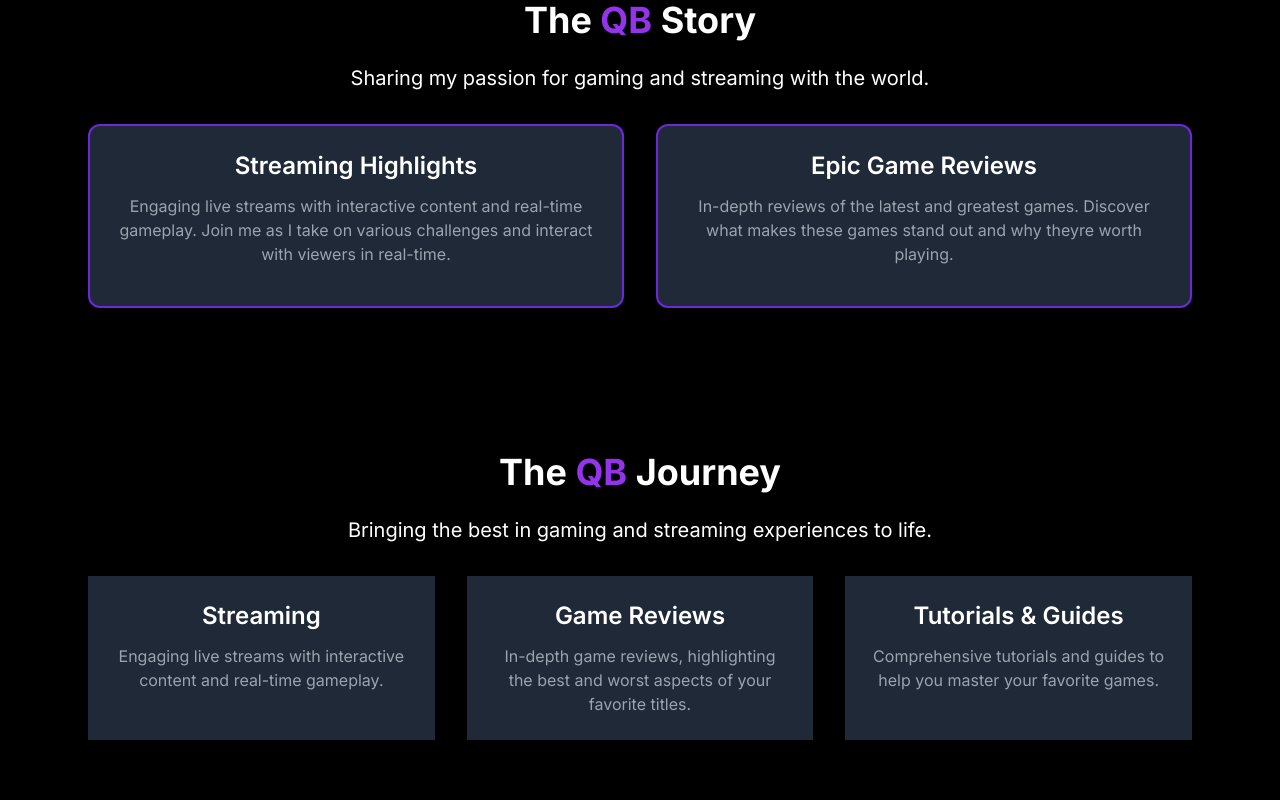
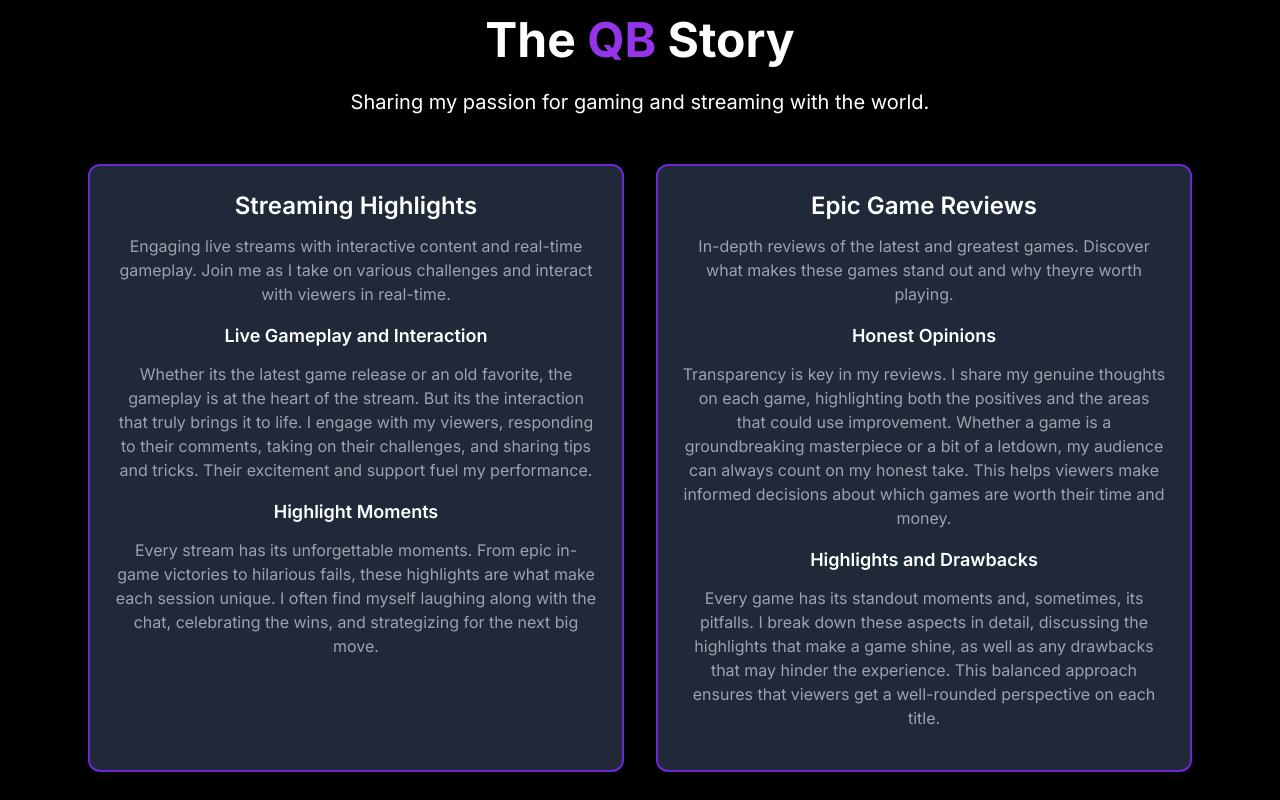
Before and after one commit to JannickPepe/CelestQB, a Next.js app: page /about in a window 1280 px wide. Shown: the part 400-1200 px from the top of the page. Built offline with nearby package versions, Linux system fonts and the light colour scheme.

Commit message:
added more data to about and scroll2 on its navbar and remade showchat component

```diff
--- a/package.json
+++ b/package.json
@@ -18,6 +18,7 @@
     "@dotlottie/react-player": "^1.6.19",
     "@lottiefiles/dotlottie-react": "^0.7.2",
     "@prisma/client": "^5.22.0",
+    "@vercel/analytics": "^1.4.0",
     "axios": "^1.7.7",
     "clsx": "^2.1.1",
     "date-fns": "^4.1.0",
--- a/src/app/about/page.tsx
+++ b/src/app/about/page.tsx
@@ -13,18 +13,18 @@ const About = () => {
             </div>
 
             {/* STORY SECTION */}
-            <section className='text-center'>
+            <section className='text-center py-20' id="mystory">
                 <AboutAniText />
                 <StorySection />
             </section>
 
             {/* JOURNEY SECTION */}
-            <section className='text-center'>
+            <section className='text-center py-20' id="myjourney">
                 <WhatIDo />
             </section>
 
             {/* CONTACT SECTION */}
-            <section className='text-center mb-12'>
+            <section className='text-center py-20' id="contact">
                 <h2 className='text-3xl'>Contact</h2>
                 <div className='md:flex justify-center items-center gap-8 mt-4 px-10 md:px-0 space-y-4 md:space-y-0'>
                     <p className='border-2 border-violet-700 py-2 px-3 rounded-xl'>
--- a/src/app/layout.tsx
+++ b/src/app/layout.tsx
@@ -5,6 +5,8 @@ import { twMerge } from "tailwind-merge";
 import { Footer } from "@/sections/Footer";
 import { Header } from "@/sections/Header";
 import ScrollIcon from "@/components/ShowChatIcon";
+import { Analytics } from "@vercel/analytics/react"
+
 
 const inter = Inter({ subsets: ["latin"] });
 
@@ -21,6 +23,7 @@ export default function RootLayout({
   return (
     <html lang="en">
       <body className={twMerge(inter.className, "bg-black text-white antialiased")}>
+        <Analytics />
         <Header />
         <ScrollIcon />
         {children}
--- a/src/components/AboutIntro.jsx
+++ b/src/components/AboutIntro.jsx
@@ -5,7 +5,7 @@ import { motion } from "framer-motion";
 
 export const AboutAniText = () => {
     return (
-        <div className="px-4 py-4 md:py-10 text-center">
+        <div className="text-center">
             <div className="text-2xl font-medium text-zinc-300 sm:text-3xl md:text-4xl lg:text-5xl">
                 CelestQB Gaming Offers:
                 <AnimatedText
--- a/src/components/AboutJourney.tsx
+++ b/src/components/AboutJourney.tsx
@@ -14,7 +14,7 @@ const WhatIDo: React.FC = () => {
             initial="hidden"
             animate="visible"
             variants={containerVariants}
-            className="py-10 md:py-16 text-white"
+            className=" text-white"
         >
         <div className="container mx-auto px-6 lg:px-12 text-center">
             <motion.h2
--- a/src/components/AboutStory.tsx
+++ b/src/components/AboutStory.tsx
@@ -18,11 +18,11 @@ const StorySection: React.FC = () => {
             initial="hidden"
             animate="visible"
             variants={sectionVariants}
-            className="pb-10 pt-10 md:pb-20 md:pt-10 text-white"
+            className=" text-white"
         >
             <div className="container mx-auto px-6 lg:px-12">
                 <motion.h2
-                className="text-2xl md:text-4xl font-bold mb-6 text-center"
+                    className="text-2xl md:text-4xl lg:text-5xl mt-28 font-bold mb-6 text-center"
                     initial={{ opacity: 0 }}
                     animate={{ opacity: 1, transition: { delay: 0.2, duration: 0.6 } }}
                 >
@@ -30,14 +30,14 @@ const StorySection: React.FC = () => {
                 </motion.h2>
 
                 <motion.p
-                className="text-lg md:text-xl mb-8 text-center"
+                    className="text-lg md:text-xl text-center"
                     initial={{ opacity: 0 }}
                     animate={{ opacity: 1, transition: { delay: 0.4, duration: 0.6 } }}
                 >
                     Sharing my passion for gaming and streaming with the world.
                 </motion.p>
 
-            <div className="grid grid-cols-1 md:grid-cols-2 gap-8">
+                <div className="grid grid-cols-1 md:grid-cols-2 gap-8 mt-12">
                     <motion.div
                         whileHover="hover"
                         variants={imageVariants}
@@ -46,6 +46,16 @@ const StorySection: React.FC = () => {
                         <h3 className="text-lg md:text-2xl font-semibold mb-3">Streaming Highlights</h3>
                         <p className="text-gray-400 mb-4 text-base">
                             Engaging live streams with interactive content and real-time gameplay. Join me as I take on various challenges and interact with viewers in real-time.
+                        </p>
+
+                        <h4 className='text-base md:text-lg font-semibold mb-3'>Live Gameplay and Interaction</h4>
+                        <p className="text-gray-400 mb-4 text-base">
+                        Whether its the latest game release or an old favorite, the gameplay is at the heart of the stream. But its the interaction that truly brings it to life. I engage with my viewers, responding to their comments, taking on their challenges, and sharing tips and tricks. Their excitement and support fuel my performance.
+                        </p>
+
+                        <h4 className='text-base md:text-lg font-semibold mb-3'>Highlight Moments</h4>
+                        <p className="text-gray-400 mb-4 text-base">
+                        Every stream has its unforgettable moments. From epic in-game victories to hilarious fails, these highlights are what make each session unique. I often find myself laughing along with the chat, celebrating the wins, and strategizing for the next big move.
                         </p>
 
                     </motion.div>
@@ -59,6 +69,14 @@ const StorySection: React.FC = () => {
                             In-depth reviews of the latest and greatest games. Discover what makes these games stand out and why theyre worth playing.
                         </p>
 
+                        <h4 className='text-base md:text-lg font-semibold mb-3'>Honest Opinions</h4>
+                        <p className="text-gray-400 mb-4 text-base">
+                            Transparency is key in my reviews. I share my genuine thoughts on each game, highlighting both the positives and the areas that could use improvement. Whether a game is a groundbreaking masterpiece or a bit of a letdown, my audience can always count on my honest take. This helps viewers make informed decisions about which games are worth their time and money.
+                        </p>
+                        <h4 className='text-base md:text-lg font-semibold mb-3'>Highlights and Drawbacks</h4>
+                        <p className="text-gray-400 mb-4 text-base">
+                            Every game has its standout moments and, sometimes, its pitfalls. I break down these aspects in detail, discussing the highlights that make a game shine, as well as any drawbacks that may hinder the experience. This balanced approach ensures that viewers get a well-rounded perspective on each title.
+                        </p>
                     </motion.div>
                 </div>
             </div>
--- a/src/components/AboutTabs.jsx
+++ b/src/components/AboutTabs.jsx
@@ -18,6 +18,8 @@ const SlideTabs = () => {
         opacity: 0,
     });
 
+    const handleScroll = (id) => { const element = document.getElementById(id); if (element) { element.scrollIntoView({ behavior: 'smooth' }); } };
+
     return (
         <ul
             onMouseLeave={() => {
@@ -28,9 +30,9 @@ const SlideTabs = () => {
             }}
             className="relative mx-auto flex w-fit rounded-full border-2 border-black bg-purple-700/80 text-white p-1"
         >
-            <Tab setPosition={setPosition}>My Story</Tab>
-            <Tab setPosition={setPosition}>My Journey</Tab>
-            <Tab setPosition={setPosition}>Contact</Tab>
+            <Tab setPosition={setPosition}><li onClick={() => handleScroll('mystory')}>My Story</li></Tab>
+            <Tab setPosition={setPosition}><li onClick={() => handleScroll('myjourney')}>My Journey</li></Tab>
+            <Tab setPosition={setPosition}><li onClick={() => handleScroll('contact')}>Contact</li></Tab>
             <Cursor position={position} />
         </ul>
     );
@@ -40,7 +42,7 @@ const Tab = ({ children, setPosition }) => {
     const ref = useRef(null);
 
     return (
-        <li
+        <div
             ref={ref}
             onMouseEnter={() => {
                 if (!ref?.current) return;
@@ -56,7 +58,7 @@ const Tab = ({ children, setPosition }) => {
             className="relative z-10 block cursor-pointer px-3 py-1.5 text-sm uppercase text-white md:px-5 md:py-2"
         >
             {children}
-        </li>
+        </div>
     );
 };
 
--- a/src/sections/GameChat.tsx
+++ b/src/sections/GameChat.tsx
@@ -164,7 +164,7 @@ export const GameChat = () => {
                         </div>
 
                         {/* Pagination Controls */}
-                        <div className="flex justify-center items-center gap-2">
+                        <div className="flex justify-center items-center gap-2 mb-6">
                             <button
                                 onClick={handlePrev}
                                 disabled={currentPage === 1}
@@ -187,7 +187,7 @@ export const GameChat = () => {
                          */}
 
                          {/* Dropdown for selecting topics */}
-                        <div className="my-6 mx-auto text-center">
+                        <div className="my-4 mx-auto text-center">
                             <select
                                 id="topic-select"
                                 value={selectedTopic || ""}
@@ -208,7 +208,7 @@ export const GameChat = () => {
                         <textarea
                             value={question}
                             onChange={(e) => setQuestion(e.target.value)}
-                            className="w-full px-4 py-3 text-gray-800 bg-white border border-gray-300 max-w-[360px] grid mx-auto shadow-md focus:outline-none focus:ring-2 focus:ring-blue-500 focus:border-transparent resize-none hover:border-blue-500 hover:shadow-lg transition duration-300 ease-in-out"
+                            className="w-full px-2 py-3 text-gray-800 bg-white border border-gray-300 max-w-[360px] grid mx-auto shadow-md focus:outline-none focus:ring-2 focus:ring-violet-500 focus:border-transparent resize-none hover:border-violet-500 hover:shadow-lg transition duration-300 ease-in-out"
                             style={{borderRadius:7}}
                             placeholder="Type your question..."
                         />
```
Also changed, not shown: src/components/ShowChatIcon.tsx (+22 -2 lines), 1 other file (tests, documents, lock files or other folders). Lines whose indentation alone changed are shown as unchanged.
